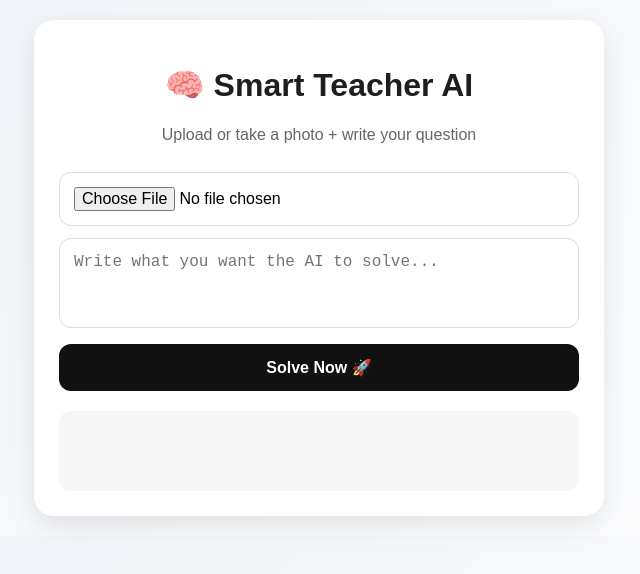
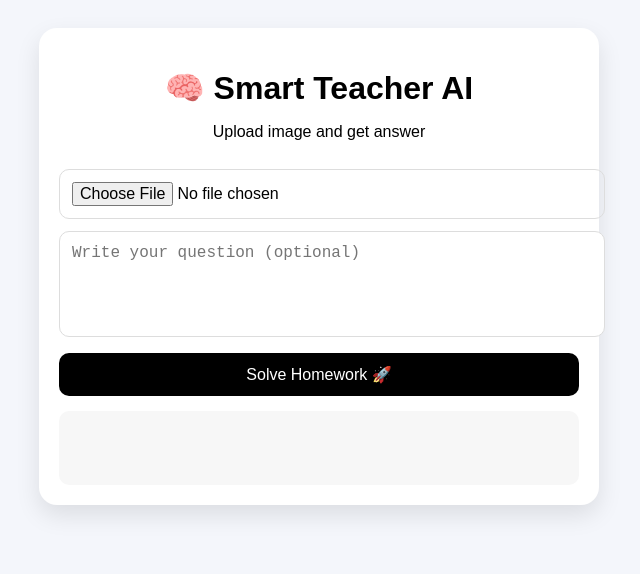
Before and after one commit to ahloka24-sketch/smart, a plain HTML site: page index.html in a window 1280 px wide. Shown: the whole page, without its empty margins (321-961 px from the left). Drawn offline with Linux system fonts and the light colour scheme.

Commit message:
Update index.html

```diff
--- a/index.html
+++ b/index.html
@@ -14,15 +14,13 @@
 
     body {
 
-      font-family: Arial, sans-serif;
+      font-family: Arial;
 
-      background: linear-gradient(135deg, #eef2f7, #ffffff);
+      background: #f4f6fb;
 
-      margin: 0;
+      text-align: center;
 
       padding: 20px;
-
-      text-align: center;
 
     }
 
@@ -32,27 +30,17 @@
 
       margin: auto;
 
-      background: white;
+      background: #fff;
 
-      padding: 25px;
+      padding: 20px;
 
-      border-radius: 20px;
+      border-radius: 18px;
 
-      box-shadow: 0 10px 30px rgba(0,0,0,.1);
+      box-shadow: 0 10px 25px rgba(0,0,0,0.1);
 
     }
 
-    h1 {
-
-      color: #1e1e1e;
-
-    }
-
-    p {
-
-      color: #666;
-
-    }
+    h1 { margin-bottom: 5px; }
 
     input, textarea, button {
 
@@ -60,37 +48,33 @@
 
       margin-top: 12px;
 
-      padding: 14px;
+      padding: 12px;
 
-      border-radius: 12px;
+      border-radius: 10px;
 
       border: 1px solid #ddd;
 
       font-size: 16px;
 
-      box-sizing: border-box;
-
     }
 
     textarea {
 
+      height: 80px;
+
       resize: none;
-
-      height: 90px;
 
     }
 
     button {
 
-      background: #111;
+      background: black;
 
       color: white;
 
-      border: none;
-
       cursor: pointer;
 
-      font-weight: bold;
+      border: none;
 
     }
 
@@ -104,9 +88,9 @@
 
       width: 100%;
 
-      margin-top: 15px;
+      margin-top: 10px;
 
-      border-radius: 12px;
+      border-radius: 10px;
 
       display: none;
 
@@ -114,19 +98,19 @@
 
     #result {
 
-      margin-top: 20px;
+      margin-top: 15px;
 
       text-align: left;
 
       background: #f7f7f7;
 
-      padding: 15px;
+      padding: 12px;
 
-      border-radius: 12px;
+      border-radius: 10px;
+
+      min-height: 50px;
 
       white-space: pre-wrap;
-
-      min-height: 50px;
 
     }
 
@@ -140,15 +124,15 @@
 
   <h1>🧠 Smart Teacher AI</h1>
 
-  <p>Upload or take a photo + write your question</p>
+  <p>Upload image and get answer</p>
 
-  <input type="file" id="imageInput" accept="image/*" />
+  <input type="file" id="file" accept="image/*"/>
 
-  <textarea id="question" placeholder="Write what you want the AI to solve..."></textarea>
+  <textarea id="question" placeholder="Write your question (optional)"></textarea>
 
-  <img id="preview" />
+  <img id="preview"/>
 
-  <button onclick="solveHomework()">Solve Now 🚀</button>
+  <button onclick="send()">Solve Homework 🚀</button>
 
   <div id="result"></div>
 
@@ -156,37 +140,57 @@
 
 <script>
 
-async function solveHomework() {
+function toBase64(file) {
 
-  const file = document.getElementById("imageInput").files[0];
+  return new Promise((resolve, reject) => {
 
-  const question = document.getElementById("question").value;
+    const reader = new FileReader();
+
+    reader.onload = () => {
+
+      // ✅ important fix: remove prefix
+
+      const base64 = reader.result.split(",")[1];
+
+      resolve(base64);
+
+    };
+
+    reader.onerror = reject;
+
+    reader.readAsDataURL(file);
+
+  });
+
+}
+
+async function send() {
+
+  const file = document.getElementById("file").files[0];
 
   const result = document.getElementById("result");
 
   const preview = document.getElementById("preview");
 
+  const question = document.getElementById("question").value;
+
   if (!file) {
 
-    result.innerText = "❌ Please upload an image first.";
+    result.innerText = "❌ Please upload an image first";
 
     return;
 
   }
 
-  const reader = new FileReader();
+  result.innerText = "⏳ Thinking like a teacher...";
 
-  reader.onload = async function () {
+  try {
 
-    const base64 = reader.result.split(",")[1];
+    const base64 = await toBase64(file);
 
-    preview.src = reader.result;
+    preview.src = URL.createObjectURL(file);
 
     preview.style.display = "block";
-
-    result.innerText = "⏳ Solving like a smart teacher...";
-
-    try {
 
     const res = await fetch("https://smart-bg8j.onrender.com/solveHomework", {
 
@@ -208,19 +212,23 @@ async function solveHomework() {
 
     });
 
+    if (!res.ok) {
+
+      const errText = await res.text();
+
+      throw new Error(errText);
+
+    }
+
     const data = await res.json();
 
     result.innerText = data.answer || "No answer returned.";
 
   } catch (err) {
 
-      result.innerText = "Error: " + err.message;
+    result.innerText = "❌ Error: " + err.message;
 
   }
-
-  };
-
-  reader.readAsDataURL(file);
 
 }
 
```
Lines whose indentation alone changed are shown as unchanged.
